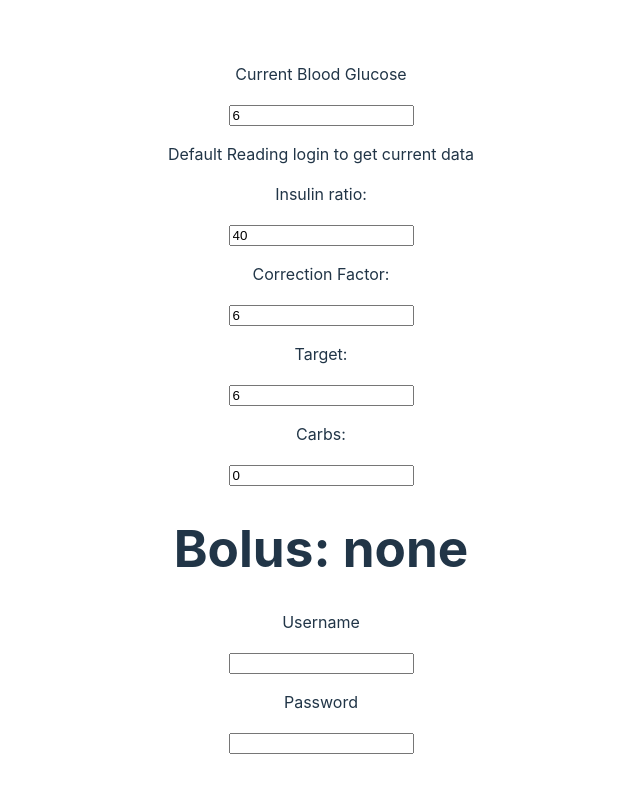
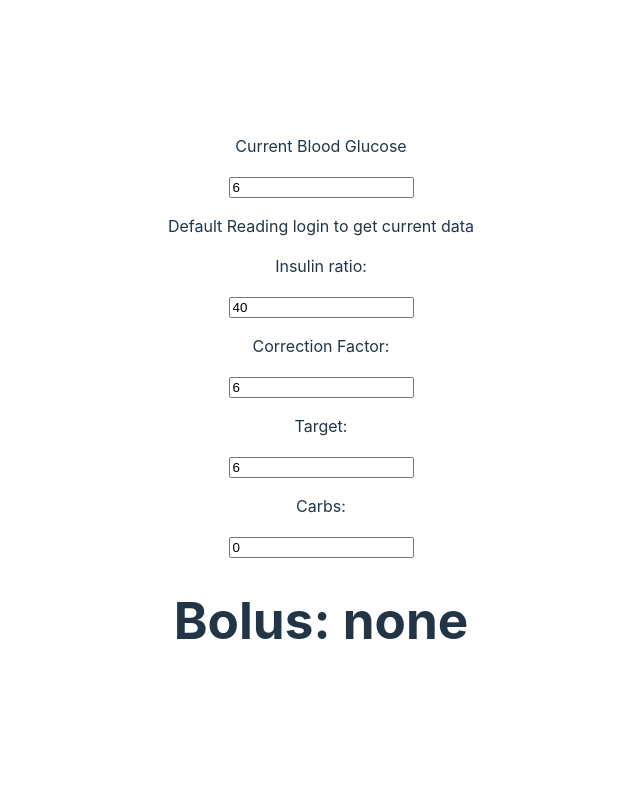
Before and after one commit to leonjoyce88/BolusCalc, a React (Vite) app: page / in a window 1280 px wide. Shown: the top 792 px of the page, without its empty margins (319-959 px from the left). Built offline with nearby package versions, Linux system fonts and the light colour scheme; no server answers.

Commit message:
added log on refetch and simplified frontend fetch

```diff
--- a/src/App.jsx
+++ b/src/App.jsx
@@ -15,30 +15,19 @@ function App() {
     const [target, setTarget] = useState(6)
     const [carbs, setCarbs] = useState(0)
     const [bolus, setBolus] = useState('')
-    const [username, setUsername] = useState('')
-    const [password, setPassword] = useState('')
 
     useEffect(() => {
-        getMmol()
-        console.log('fetch')
-    }, [])
-
-    useEffect(() => {
-        if ((Date.now() - time) >= 300000 || time != '') {
-            getMmol()
+        if (time == '' || (Date.now() - time) >= 300000) {
+            fetch('https://boluscalc-production.up.railway.app')
+                .then(res => res.json())
+                .then(data => {
+                    setMmol(data[0].mmol)
+                    setTime(data[0].timestamp)
+                    setTrend(data[0].trend)
+                })
         }
         calculateBolus()
     }, [mmol, ratio, factor, target, carbs, bolus])
-
-    function getMmol() {
-        fetch('https://boluscalc-production.up.railway.app')
-            .then(res => res.json())
-            .then(data => {
-                setMmol(data[0].mmol)
-                setTime(data[0].timestamp)
-                setTrend(data[0].trend)
-            })
-    }
 
     const calculateBolus = () => {
         let correction = (mmol - target) / factor
@@ -69,10 +58,6 @@ function App() {
             <input type='number' value={carbs} onChange={e => setCarbs(e.target.value)}></input>
 
             <h1>Bolus: {bolus}</h1>
-            <p>Username</p>
-            <input type='email' value={username} onChange={e => setUsername(e.target.value)}></input>
-            <p>Password</p>
-            <input type='password' value={password} onChange={e => setPassword(e.target.value)}></input>
         </>
     );
 }
```
Also changed, not shown: 1 other file (tests, documents, lock files or other folders).
